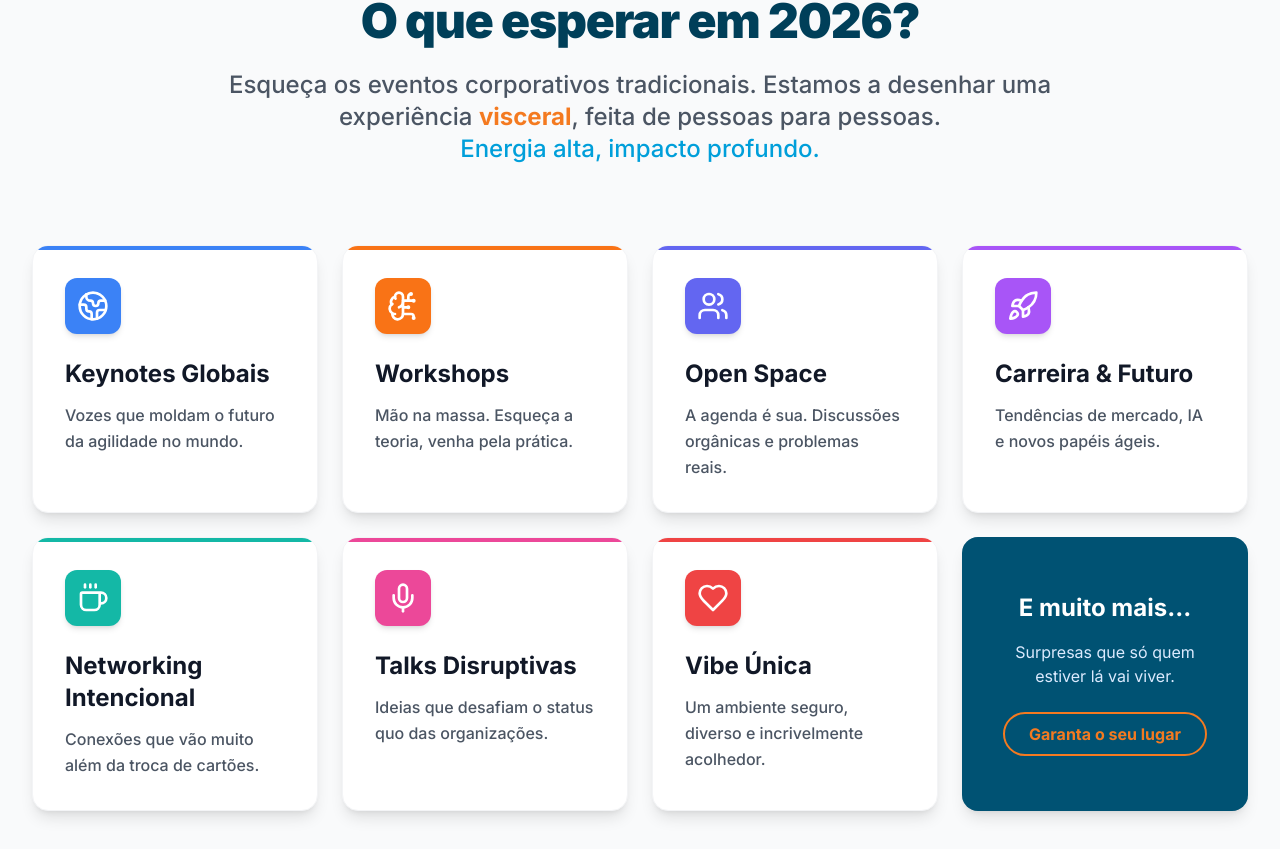
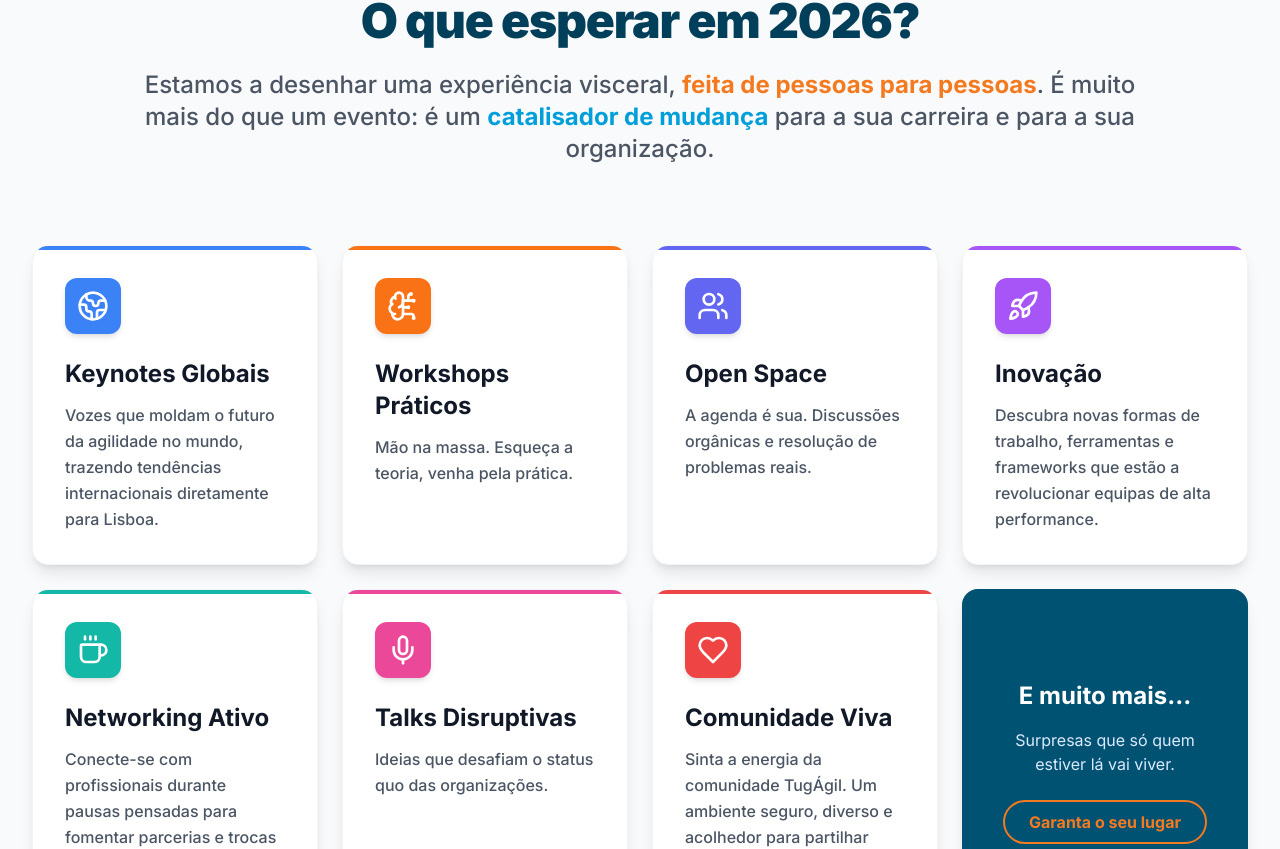
Before and after one commit to tugagilportugal-star/rsg2026, a React (Vite) app: page / in a window 1280 px wide. Shown: the part 2756-3605 px from the top of the page. Built offline with nearby package versions, Linux system fonts and the light colour scheme; no server answers.

Commit message:
Update Features.tsx

```diff
--- a/sections/Features.tsx
+++ b/sections/Features.tsx
@@ -7,31 +7,31 @@ export const Features: React.FC = () => {
     {
         icon: <Globe2 className="w-8 h-8 text-white" />,
         title: "Keynotes Globais",
-        desc: "Vozes que moldam o futuro da agilidade no mundo.",
+        desc: "Vozes que moldam o futuro da agilidade no mundo, trazendo tendências internacionais diretamente para Lisboa.",
         color: "bg-blue-500"
     },
     {
         icon: <BrainCircuit className="w-8 h-8 text-white" />,
-        title: "Workshops",
+        title: "Workshops Práticos",
         desc: "Mão na massa. Esqueça a teoria, venha pela prática.",
         color: "bg-orange-500"
     },
     {
         icon: <Users className="w-8 h-8 text-white" />,
         title: "Open Space",
-        desc: "A agenda é sua. Discussões orgânicas e problemas reais.",
+        desc: "A agenda é sua. Discussões orgânicas e resolução de problemas reais.",
         color: "bg-indigo-500"
     },
     {
         icon: <Rocket className="w-8 h-8 text-white" />,
-        title: "Carreira & Futuro",
-        desc: "Tendências de mercado, IA e novos papéis ágeis.",
+        title: "Inovação",
+        desc: "Descubra novas formas de trabalho, ferramentas e frameworks que estão a revolucionar equipas de alta performance.",
         color: "bg-purple-500"
     },
     {
         icon: <Coffee className="w-8 h-8 text-white" />,
-        title: "Networking Intencional",
-        desc: "Conexões que vão muito além da troca de cartões.",
+        title: "Networking Ativo",
+        desc: "Conecte-se com profissionais durante pausas pensadas para fomentar parcerias e trocas de experiências.",
         color: "bg-teal-500"
     },
     {
@@ -42,8 +42,8 @@ export const Features: React.FC = () => {
     },
     {
         icon: <Heart className="w-8 h-8 text-white" />,
-        title: "Vibe Única",
-        desc: "Um ambiente seguro, diverso e incrivelmente acolhedor.",
+        title: "Comunidade Viva",
+        desc: "Sinta a energia da comunidade TugÁgil. Um ambiente seguro, diverso e acolhedor para partilhar sucessos e vulnerabilidades.",
         color: "bg-red-500"
     },
   ];
@@ -56,9 +56,9 @@ export const Features: React.FC = () => {
         <h2 className="text-4xl md:text-5xl font-black text-brand-darkBlue mb-6 tracking-tight">
           O que esperar em 2026?
         </h2>
-        <p className="text-xl md:text-2xl text-gray-600 max-w-4xl mx-auto font-medium">
-          Esqueça os eventos corporativos tradicionais. Estamos a desenhar uma experiência <span className="text-brand-orange font-bold">visceral</span>, feita de pessoas para pessoas.
-          <br/><span className="text-brand-blue">Energia alta, impacto profundo.</span>
+        <p className="text-xl md:text-2xl text-gray-600 max-w-5xl mx-auto font-medium leading-relaxed">
+          Estamos a desenhar uma experiência visceral, <span className="text-brand-orange font-bold">feita de pessoas para pessoas</span>.
+          É muito mais do que um evento: é um <span className="text-brand-blue font-bold">catalisador de mudança</span> para a sua carreira e para a sua organização.
         </p>
       </div>
 
@@ -83,7 +83,7 @@ export const Features: React.FC = () => {
             <h3 className="text-2xl font-bold mb-4 relative z-10">E muito mais...</h3>
             <p className="text-blue-100 mb-6 relative z-10">Surpresas que só quem estiver lá vai viver.</p>
             <button
-                onClick={() => document.getElementById('get-involved')?.scrollIntoView()}
+                onClick={() => document.getElementById('get-involved')?.scrollIntoView({ behavior: 'smooth' })}
                 className="relative z-10 px-6 py-2 border-2 border-brand-orange text-brand-orange font-bold rounded-full hover:bg-brand-orange hover:text-white transition-colors"
             >
                 Garanta o seu lugar
```
